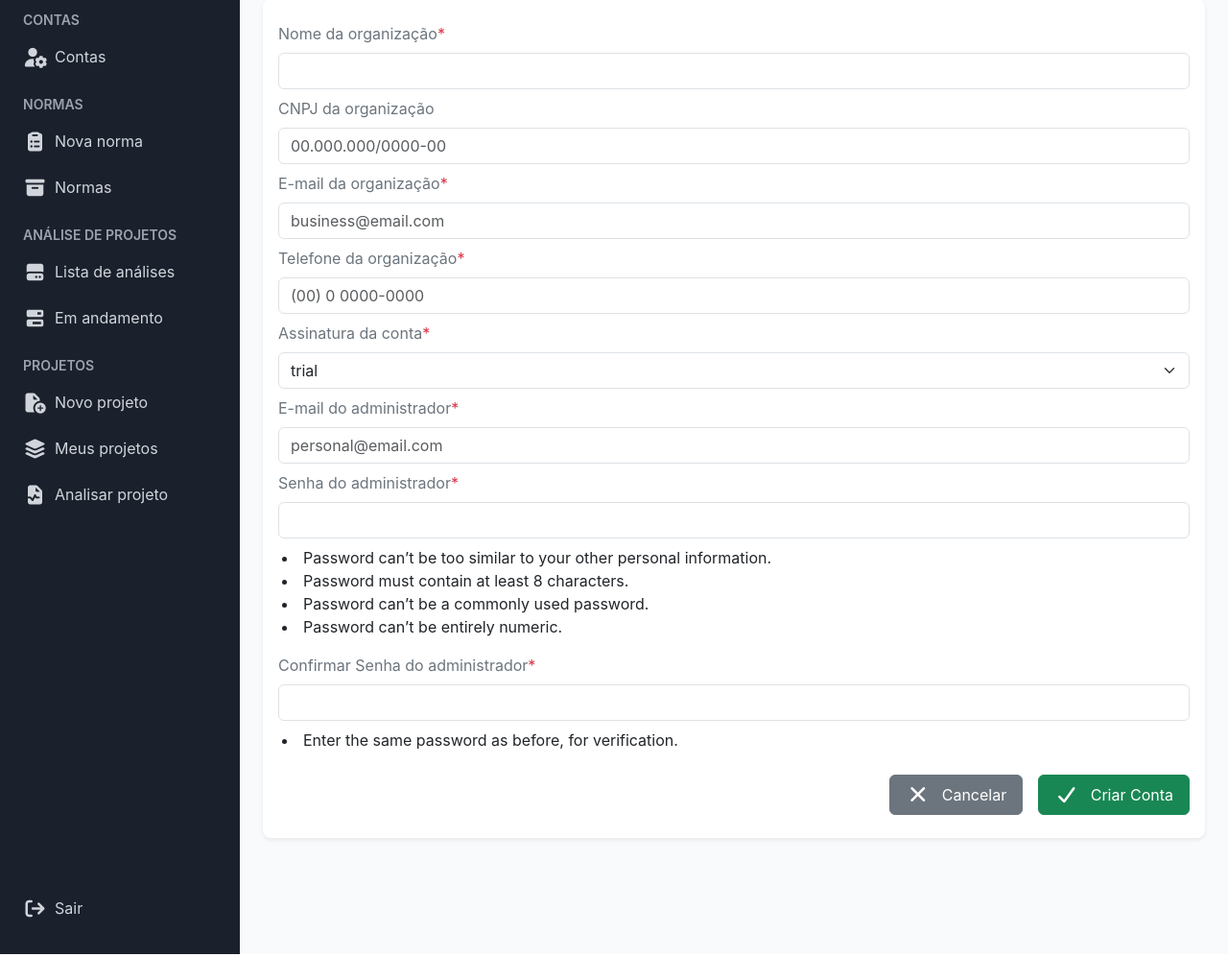
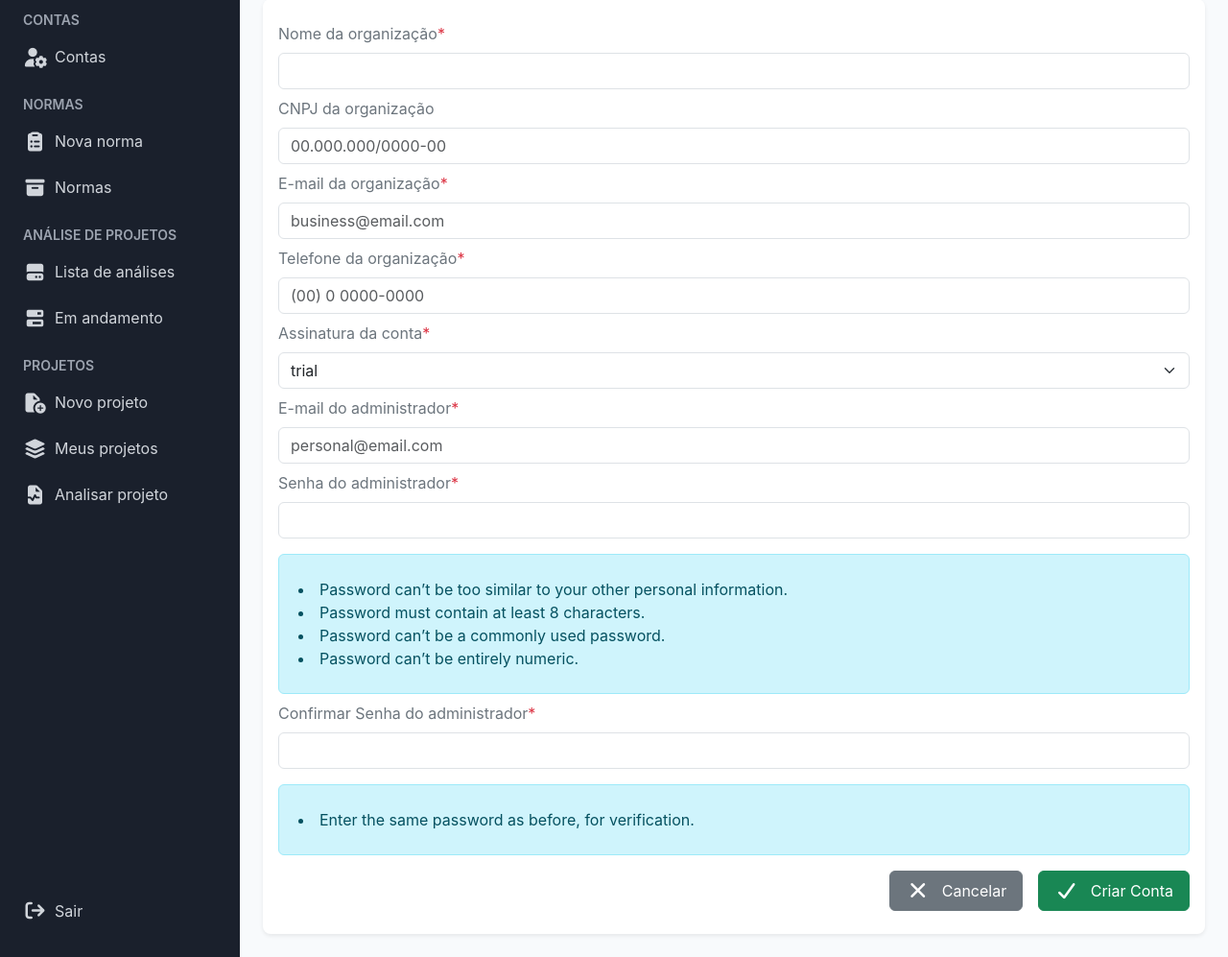
Before and after one commit to mainhaconstrutech/mainha, a Django app: page /accounts/new/ in a window 1280 px wide. Shown: the part 143-1140 px from the top of the page at 96% size. Run offline with Django 5.2, Linux system fonts and the light colour scheme; the visitor is signed in with stand-in values (Sample User, id 1).

```diff
--- a/mainha/scopes.py
+++ b/mainha/scopes.py
@@ -35,7 +35,7 @@ class Scopes:
         else:
             user_account = MainhaModels.UserAccount.objects.filter(user=user).first()
 
-            if user_account.role == 'director':
+            if user_account.role in ['director', 'manager']:
                 return MainhaModels.Project.objects.filter(account=user_account.account).all()
             else:
                 user_included_project_ids = MainhaModels.UserProject.objects.filter(user=user).values('project_id')
--- a/mainha/templates/base_form.html
+++ b/mainha/templates/base_form.html
@@ -27,16 +27,20 @@
 
                 {% if has_password_field|default:False %}
                     {% if 'password1' in field.html_name %}
-                        <ul class="py-2 px-1" style="list-style-position: inside">
+                        <div class="alert alert-info form-field-errors-alert mb-0 mt-3" role="alert">
+                            <ul class="py-2 px-1">
                                 <li>Password can’t be too similar to your other personal information.</li>
                                 <li>Password must contain at least 8 characters.</li>
                                 <li>Password can’t be a commonly used password.</li>
                                 <li>Password can’t be entirely numeric.</li>
                             </ul>
+                        </div>
                     {% elif 'password2' in field.html_name %}
-                        <ul class="py-2 px-1" style="list-style-position: inside">
+                        <div class="alert alert-info form-field-errors-alert mb-0 mt-3" role="alert">
+                            <ul class="py-2 px-1">
                                 <li>Enter the same password as before, for verification.</li>
                             </ul>
+                        </div>
                     {% endif %}
                 {% endif %}
             </div>
```
Lines whose indentation alone changed are shown as unchanged.
